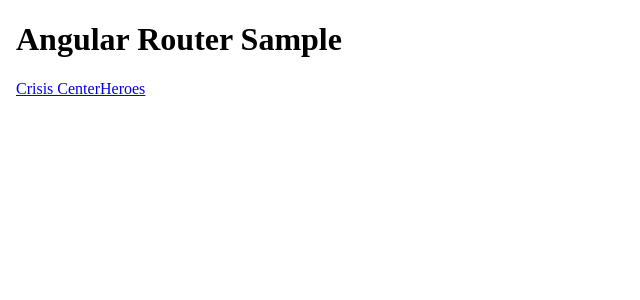
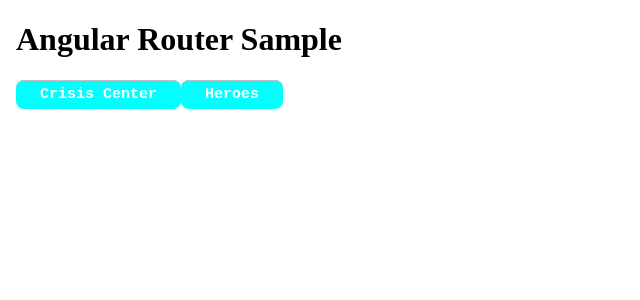
Before and after one commit to Madden20202-zz/angular-router, an Angular app: page / in a window 1280 px wide. Shown: the top 300 px of the page, without its empty margins (0-640 px from the left). Built offline with nearby package versions, Linux system fonts and the light colour scheme.

Commit message:
add button styling

```diff
--- a/src/app/app.component.css
+++ b/src/app/app.component.css
@@ -0,0 +1,22 @@
+.button {
+    box-shadow: inset 0 1px 0 0 silver;
+    background-color: cyan;
+    border-radius: 8px;
+    display: inline-block;
+    cursor: pointer;
+    color: white;
+    font-family: 'Courier New', Courier, monospace;
+    font-size: 15px;
+    font-weight: bold;
+    padding: 6px 24px;
+    text-decoration: none;
+    outline: 0;
+}
+.activeButton {
+    background-color: aquamarine;
+    font-family: 'Courier New', Courier, monospace;
+    font-weight: bold;
+    padding: 6px 24px;
+    text-decoration: none;
+    outline: 0;
+}
```
